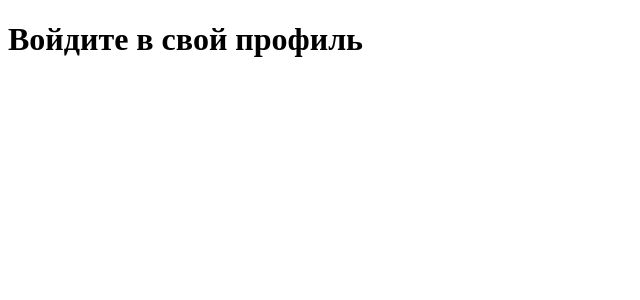
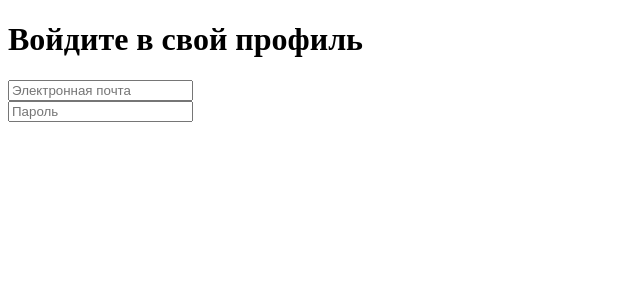
Before and after one commit to volokhinn/uniaff, a React (Create React App) app: page / in a window 1280 px wide. Shown: the top 300 px of the page, without its empty margins (0-640 px from the left). Built offline with nearby package versions, Linux system fonts and the light colour scheme.

Commit message:
added inputs

```diff
--- /dev/null
+++ b/src/UI/Input/Input.tsx
@@ -0,0 +1,27 @@
+import React from 'react';
+
+interface InputProps {
+  type: string;
+  id: string;
+  value: string;
+  onChange: (e: React.ChangeEvent<HTMLInputElement>) => void;
+  placeholder: string;
+  required?: boolean;
+}
+
+const Input: React.FC<InputProps> = ({ type, id, value, onChange, placeholder, required }) => {
+  return (
+    <div>
+      <input
+        type={type}
+        id={id}
+        value={value}
+        onChange={onChange}
+        required={required}
+        placeholder={placeholder}
+      />
+    </div>
+  );
+};
+
+export default Input;
--- a/src/components/Login/Login.tsx
+++ b/src/components/Login/Login.tsx
@@ -1,12 +1,42 @@
-import React from 'react';
+import React, { useState } from 'react';
 import Title from '../../UI/Title/Title';
+import Input from '../../UI/Input/Input';
 import styles from './Login.module.scss'
 
 const Login: React.FC = () => {
+  const [email, setEmail] = useState('');
+  const [password, setPassword] = useState('');
+
+  const handleEmailChange = (e: React.ChangeEvent<HTMLInputElement>) => {
+    setEmail(e.target.value);
+  };
+
+  const handlePasswordChange = (e: React.ChangeEvent<HTMLInputElement>) => {
+    setPassword(e.target.value);
+  };
+
 
   return (
     <div className={styles.wrapper}>
         <Title>Войдите в свой профиль</Title>
+            <form>
+            <Input
+                type="email"
+                id="email"
+                value={email}
+                onChange={handleEmailChange}
+                placeholder='Электронная почта'
+                required
+            />
+            <Input
+                type='password'
+                id="password"
+                value={password}
+                placeholder='Пароль'
+                onChange={handlePasswordChange}
+                required
+            />
+            </form>
     </div>
   );
 };
```
Also changed, not shown: src/UI/Input/Input.module.scss (added).
